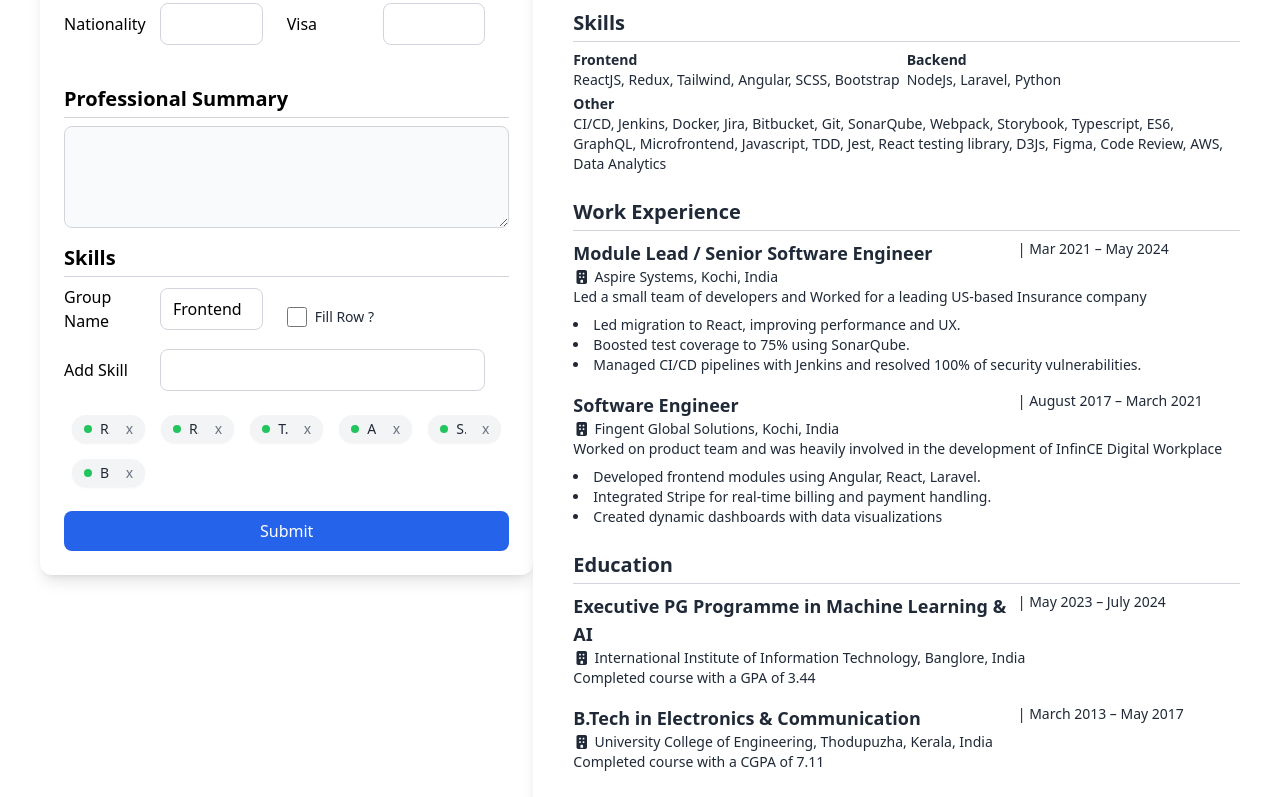
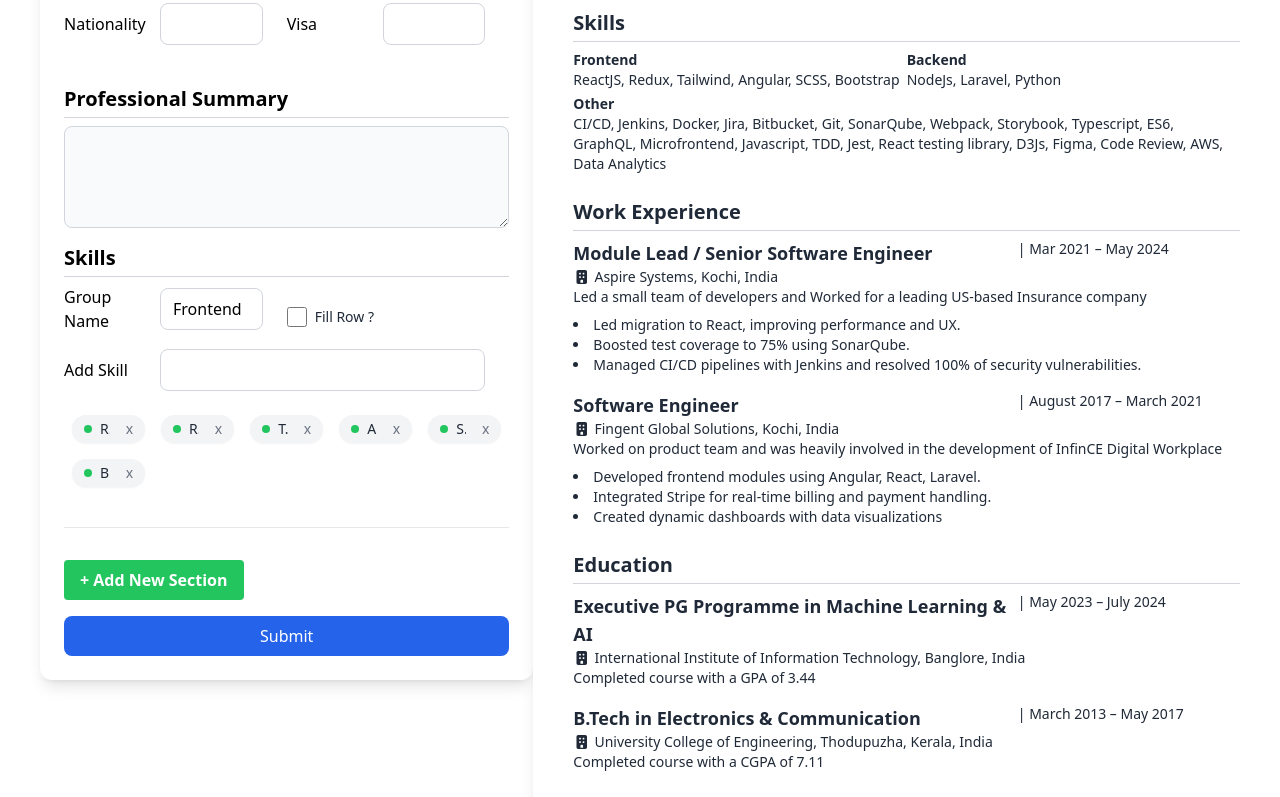
Before and after one commit to VivekPRajeev/resume-generator, a React (Create React App) app: page / in a window 1280 px wide. Shown: the part 388-1185 px from the top of the page. Built offline with nearby package versions, Linux system fonts and the light colour scheme.

Commit message:
skill component  updates

```diff
--- a/src/components/Form.js
+++ b/src/components/Form.js
@@ -1,6 +1,6 @@
 import FormInput from "./FormInput";
 import Section from "./Section";
-import SkillInput from "./SkillInput";
+import SkillInputGroup from "./SkillInputGroup";
 
 const Form = () => {
   return (
@@ -13,8 +13,7 @@ const Form = () => {
           }
         }}
         onSubmit={(e) => {
-          e.preventDefault(); // just in case
-          // your submit logic
+          e.preventDefault();
         }}
         className="space-y-4"
       >
@@ -41,7 +40,7 @@ const Form = () => {
           />
         </Section>
         <Section title="Skills">
-          <SkillInput />
+          <SkillInputGroup />
         </Section>
 
         <button
--- a/src/components/FormInput.js
+++ b/src/components/FormInput.js
@@ -1,5 +1,5 @@
 
-const FormInput = ({label, inputName, value,  onKeyDown=()=>{},  onChange=()=>{}}) => {
+const FormInput = ({label, inputName, value,  onKeyDown=()=>{},  onChange=()=>{}, onBlur=()=>{}}) => {
   return (
     <div className="flex items-center gap-4 mb-4">
       <label className="w-20 font-medium text-left" htmlFor={inputName}>
@@ -14,6 +14,7 @@ const FormInput = ({label, inputName, value,  onKeyDown=()=>{},  onChange=()=>{}
         className="flex-1 px-3 py-2 border border-gray-300 rounded-lg focus:outline-none focus:ring focus:ring-blue-400 mr-6 w-20"
         required
         value={value}
+        onBlur={onBlur}
       />
     </div>
   );
--- a/src/components/SkillInput.js
+++ b/src/components/SkillInput.js
@@ -1,4 +1,4 @@
-import { useState } from "react";
+import { useEffect, useState } from "react";
 import Badge from "./Badge";
 import FormInput from "./FormInput";
 import CheckBox from "./CheckBox";
@@ -8,9 +8,14 @@ const mockData = {
   skills: ["ReactJS", "Redux", "Tailwind", "Angular", "SCSS", "Bootstrap"],
   occupyfullRow: false,
 };
-const SkillInput = ({ skillInfo = mockData }) => {
+const SkillInput = ({ skillInfo = mockData, updateSkillData }) => {
   const [skillData, setskillData] = useState(skillInfo);
+  const [groupName, setGroupName] = useState(skillInfo.header);
   const [skillInputValue, setSkillInputValue] = useState("");
+
+  useEffect(() => {
+    updateSkillData && updateSkillData(skillData);
+  }, [skillData]);
 
   const addNewSkill = (newSkill) => {
     if (!skillData.skills.includes(newSkill)) {
@@ -31,13 +36,14 @@ const SkillInput = ({ skillInfo = mockData }) => {
     }
   };
   return (
-    <div>
+    <div className="border-b mb-8 pb-8">
       <div className="grid  grid-cols-2">
         <FormInput
           label="Group Name"
           inputname="skillHeading"
-          value={skillData.header}
-          onChange={(e) =>
+          value={groupName}
+          onChange={(e) => setGroupName(e.target.value)}
+          onBlur={(e) =>
             setskillData((currentData) => ({
               ...currentData,
               header: e.target.value,
--- /dev/null
+++ b/src/components/SkillInputGroup.js
@@ -0,0 +1,69 @@
+import { useEffect, useState } from "react";
+import SkillInput from "./SkillInput";
+import { FontAwesomeIcon } from "@fortawesome/react-fontawesome";
+import { faTrashCan } from "@fortawesome/free-solid-svg-icons";
+
+const sampleSkillStructure = {
+  header: "Frontend",
+  skills: ["ReactJS", "Redux", "Tailwind", "Angular", "SCSS", "Bootstrap"],
+  occupyfullRow: false,
+};
+const mockData = [{ ...sampleSkillStructure }];
+
+const SkillInputGroup = () => {
+  const [skillSections, setSkillSections] = useState(mockData);
+
+  const addNewSkillSection = () => {
+    setSkillSections((currentData) => [...currentData, sampleSkillStructure]);
+  };
+
+  const removeSkillSection = (indexToRemove) => {
+    const newList = [...skillSections];
+    newList.splice(indexToRemove, 1);
+    setSkillSections(newList);
+  };
+
+  const updateSkillSection = (newData, index) => {
+    console.log(newData,'test')
+    setSkillSections((prev) =>
+      prev.map((item, i) => (i === index ? { ...item, ...newData } : item))
+    );
+  };
+
+  useEffect(() => {
+    console.log(skillSections)
+  }, [skillSections])
+
+  return (
+    <div>
+      {skillSections.map((section, index) => (
+        <div key={`section-${section.header}-${index}`}>
+          {index ? (
+            <div className="flex justify-end">
+              <button
+                onClick={() => removeSkillSection(index)}
+                className="bg-red-500 hover:bg-red-700 text-white font-bold text-xs py-2 px-4 rounded self-end"
+                type="button"
+              >
+                <FontAwesomeIcon icon={faTrashCan} />
+              </button>
+            </div>
+          ) : (
+            <></>
+          )}
+          <SkillInput skillInfo={section} updateSkillData={(skillData) => updateSkillSection(skillData, index)} />
+        </div>
+      ))}
+
+      <button
+        type="button"
+        className="bg-green-500 hover:bg-green-700 text-white font-bold py-2 px-4 rounded"
+        onClick={() => addNewSkillSection()}
+      >
+        + Add New Section
+      </button>
+    </div>
+  );
+};
+
+export default SkillInputGroup;
```
